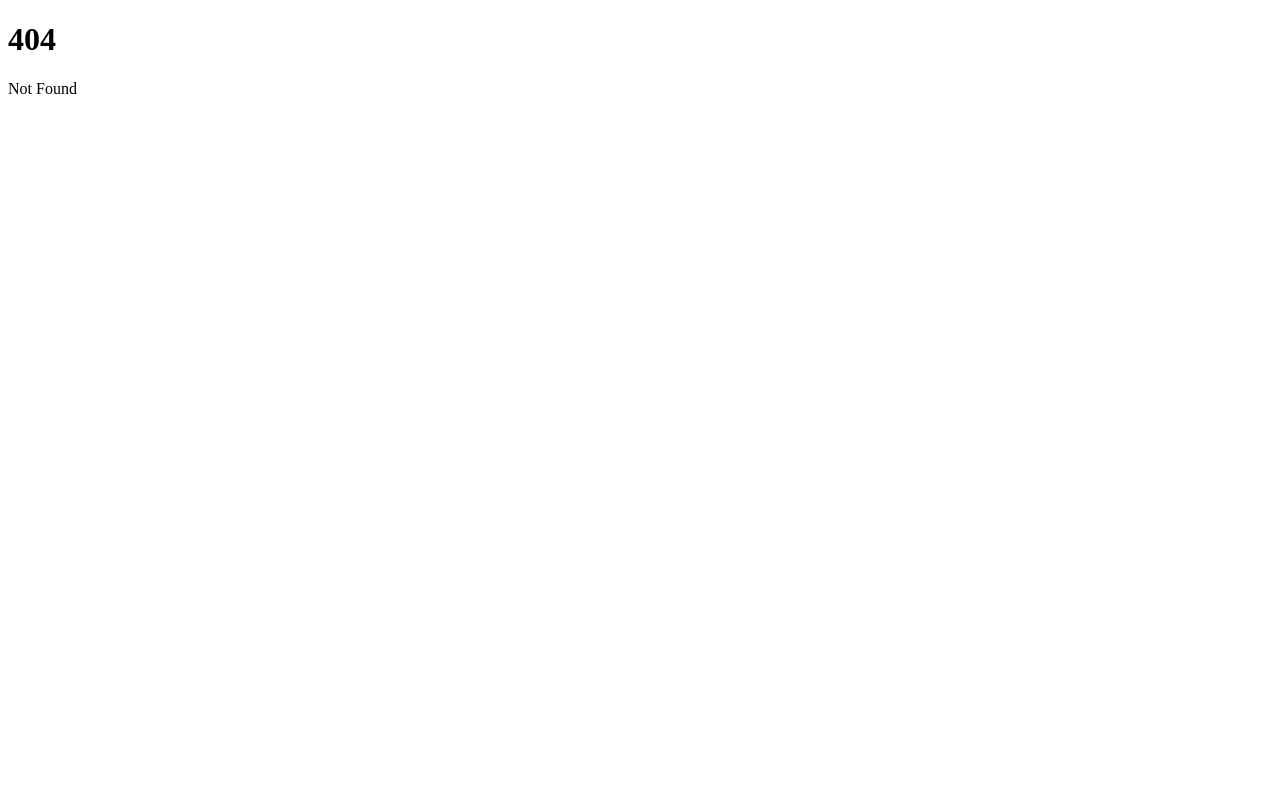
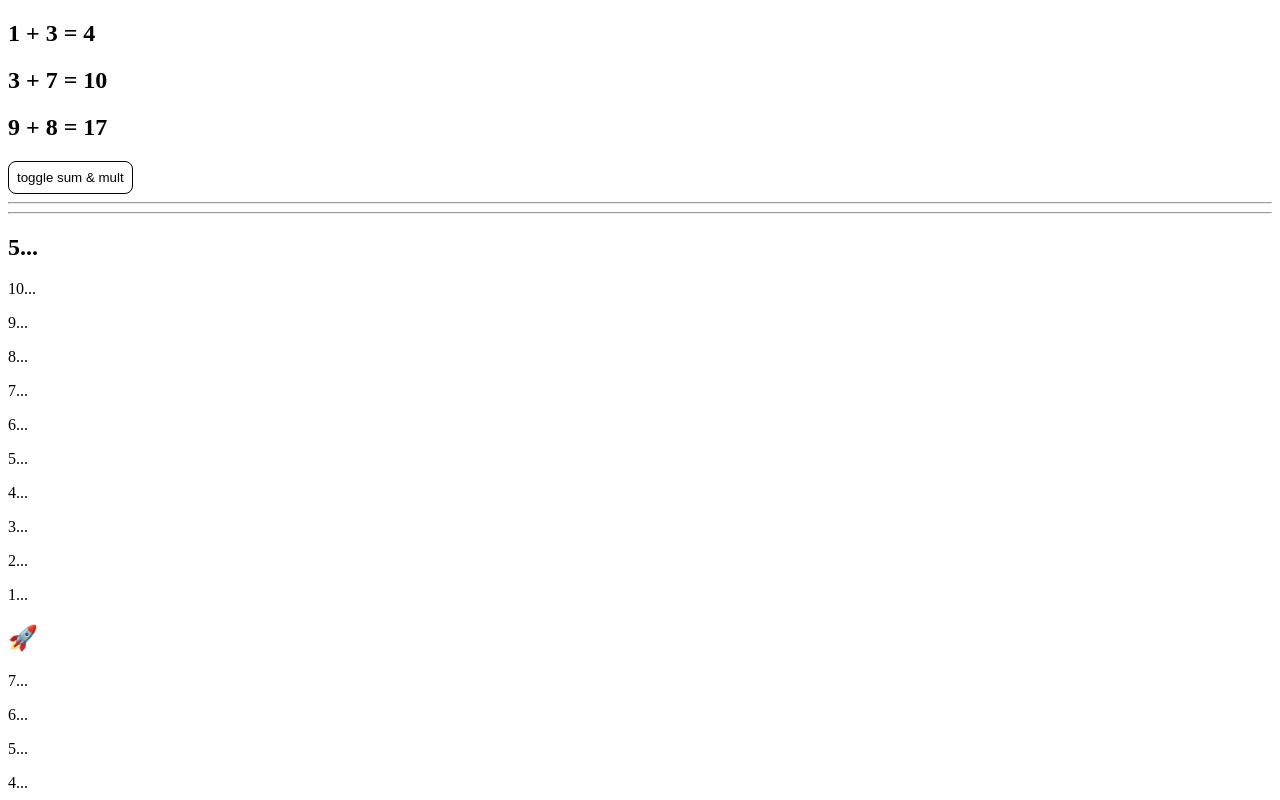
Before and after one commit to Waldemar-00/svelte_5, a SvelteKit app in the folder myapp/: page /snippets in a window 1280 px wide. Before the commit this address had no page. Shown: the top 800 px of the page. Built offline with nearby package versions, Linux system fonts and the light colour scheme.

Commit message:
Snippets like props and like a recursion.

```diff
--- /dev/null
+++ b/myapp/src/routes/snippets/+page.svelte
@@ -0,0 +1,50 @@
+<script lang='ts'>
+    import '../../styles/global.css'
+    import Snippet from './Snippet.svelte'
+    let flag = $state(false)
+    function toggleFlag() {
+        flag = !flag
+    }
+    let rocketCount = $state(10)
+    const interval = setInterval(() =>{
+        if(rocketCount > 0) return rocketCount--
+        clearInterval(interval)
+        }, 1000)
+</script>
+
+{#snippet sum(a: number, b: number)}
+    <h2>{a} + {b} = {a + b}</h2>
+{/snippet}
+{#snippet mult(a: number, b: number)}
+    <h2>{a} * {b} = {a * b}</h2>
+{/snippet}
+
+{@render (flag ? mult : sum)(1, 3)}
+{@render (flag ? mult : sum)(3, 7)}
+{@render (flag ? mult : sum)(9, 8)}
+
+<button type=button onclick={toggleFlag}>
+    toggle sum & mult
+</button>
+
+<hr>
+<hr>
+<h2>
+    {#if rocketCount > 0}
+        {rocketCount}...
+        {:else}
+        🚀
+    {/if}
+</h2>
+{#snippet countdown(count: number)}
+    {#if count > 0}
+        <div>{count}...</div>
+        {@render countdown(count - 1)}
+        {:else}
+        <h2>🚀</h2>
+    {/if}
+{/snippet}
+
+{@render countdown(10)}
+
+<Snippet {countdown}/>
--- /dev/null
+++ b/myapp/src/routes/snippets/Snippet.svelte
@@ -0,0 +1,5 @@
+<script>
+    let {countdown} = $props()
+</script>
+
+{@render countdown(7)}
```
